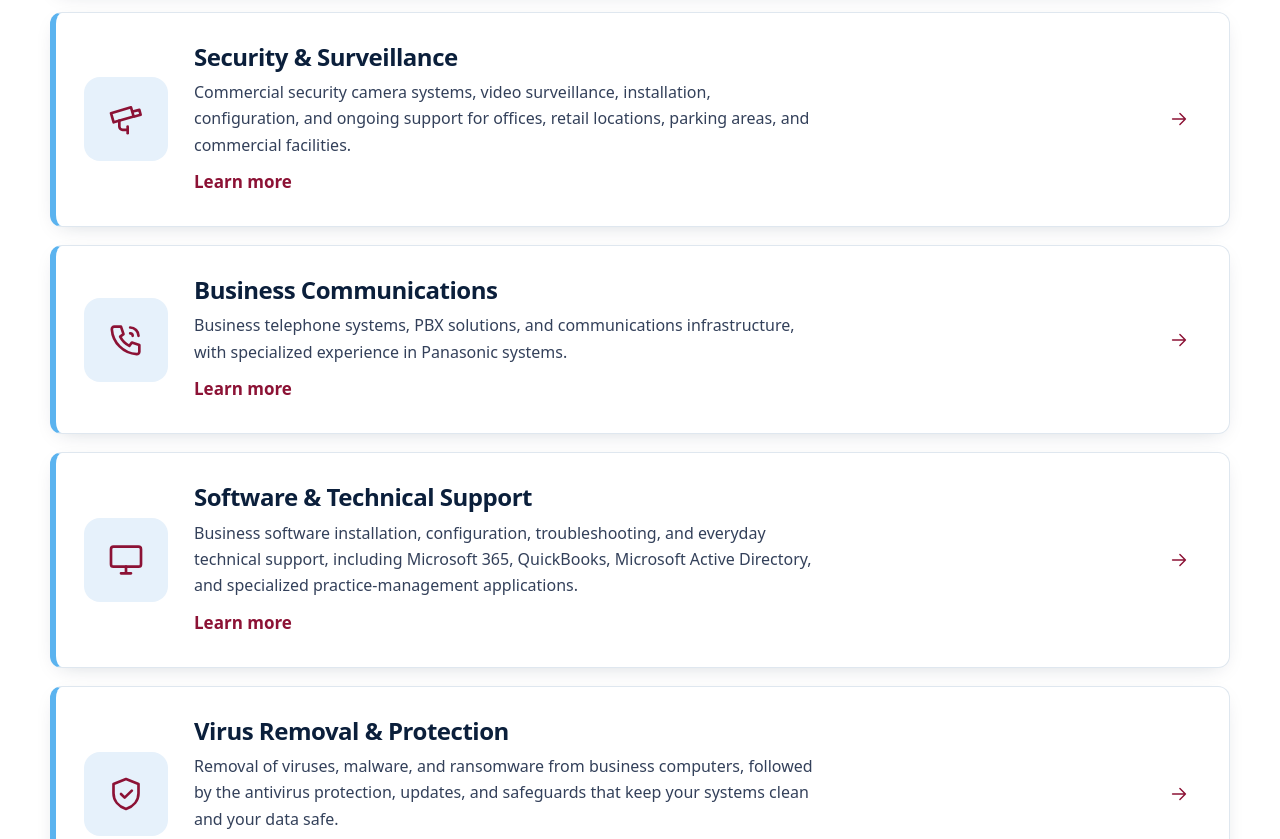
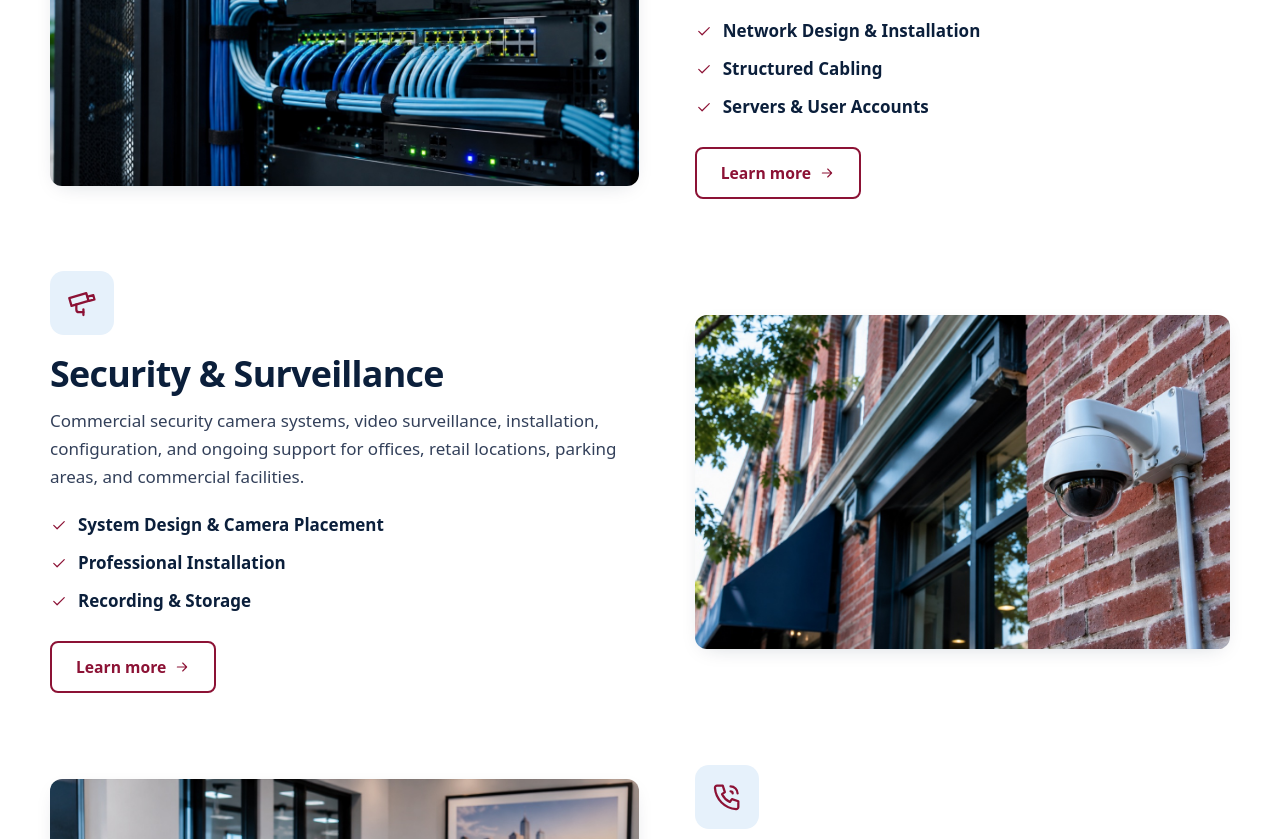
Before and after one commit to jorjamandy/rs-computer-solutions, an Astro site: page /services in a window 1280 px wide. Shown: the part 661-1500 px from the top of the page. Built offline with nearby package versions, Linux system fonts and the light colour scheme; Astro itself is replaced by a stand-in of ours.

Commit message:
Services: alternating photo sections; About: storefront photo beside the story
Co-Authored-By: Claude Opus 5.5 <noreply@anthropic.com>

```diff
--- a/src/data/site.ts
+++ b/src/data/site.ts
@@ -66,6 +66,7 @@ export const services = [
   {
     id: "it-networking",
     icon: "network",
+    photo: "networking-cabinet",
     image: "network",
     title: "IT & Networking",
     card: "Reliable infrastructure, networking, cabling, and ongoing support.",
@@ -74,6 +75,7 @@ export const services = [
   {
     id: "security-surveillance",
     icon: "camera",
+    photo: "security-surveillance-camera",
     image: "camera",
     title: "Security & Surveillance",
     card: "Professional surveillance systems and security camera installation.",
@@ -82,6 +84,7 @@ export const services = [
   {
     id: "business-communications",
     icon: "phone",
+    photo: "business-communications-reception",
     image: "phone",
     title: "Business Communications",
     card: "Business phone systems, PBX solutions, and connectivity.",
@@ -90,6 +93,7 @@ export const services = [
   {
     id: "software-support",
     icon: "desktop",
+    photo: "technical-support-workbench",
     image: "software",
     title: "Software & Technical Support",
     card: "Business software, Microsoft 365, troubleshooting, and everyday IT assistance.",
--- a/src/pages/services.astro
+++ b/src/pages/services.astro
@@ -3,7 +3,7 @@ import Base from "../layouts/Base.astro";
 import Icon from "../components/Icon.astro";
 import PageHero from "../components/PageHero.astro";
 import Cta from "../components/Cta.astro";
-import { services } from "../data/site";
+import { services, serviceDetails } from "../data/site";
 const base = import.meta.env.BASE_URL;
 ---
 <Base current="services/" title="Business Technology Services" description="IT and networking, security and surveillance, business communications, and software and technical support from RS Computer Solutions.">
@@ -13,8 +13,23 @@ const base = import.meta.env.BASE_URL;
   </PageHero>
 
   <section class="section-sm">
-    <div class="wrap rows">
-      {services.map((s) => (
+    <div class="wrap svc-list">
+      {services.map((s, i) => s.photo ? (
+        <article class:list={["svc", { "svc-flip": i % 2 === 1 }]} id={s.id}>
+          <a class="svc-photo" href={`${base}services/${s.id}/`} tabindex="-1" aria-hidden="true">
+            <img src={`${base}images/services/${s.photo}.jpg`} alt="" loading={i === 0 ? "eager" : "lazy"} />
+          </a>
+          <div class="svc-text">
+            <span class="tile"><Icon name={s.icon} size={34} /></span>
+            <h2>{s.title}</h2>
+            <p>{s.text}</p>
+            <ul class="svc-points">
+              {serviceDetails[s.id].includes.slice(0, 3).map((x) => <li><Icon name="check" size={18} />{x.title}</li>)}
+            </ul>
+            <a class="btn btn-outline" href={`${base}services/${s.id}/`}>Learn more <Icon name="arrow" size={16} /></a>
+          </div>
+        </article>
+      ) : (
         <a class="rowcard" id={s.id} href={`${base}services/${s.id}/`}>
           <span class="tile"><Icon name={s.icon} size={40} /></span>
           <div>
--- a/src/styles/global.css
+++ b/src/styles/global.css
@@ -453,3 +453,30 @@ a.ind-card:hover .inline-link { text-decoration: underline; }
    drops its bottom padding and every section gap on the page is 72px. */
 .section-flush { padding-bottom: 0; }
 @media (max-width: 560px) { .hh .eyebrow::after { display: none; } }
+
+/* Services page: alternating photo and text sections */
+.svc-list { display: grid; gap: 72px; }
+.svc { display: grid; grid-template-columns: 1.1fr 1fr; gap: 56px; align-items: center; }
+.svc-flip .svc-photo { order: 2; }
+.svc-photo { display: block; border-radius: var(--radius); overflow: hidden; box-shadow: var(--shadow); aspect-ratio: 16 / 10; }
+.svc-photo img { width: 100%; height: 100%; object-fit: cover; transition: transform .6s ease; }
+.svc-photo:hover img { transform: scale(1.03); }
+.svc-text .tile { width: 64px; height: 64px; border-radius: 14px; margin-bottom: 18px; }
+.svc-text h2 { margin-bottom: 12px; }
+.svc-points { display: grid; gap: 10px; margin: 20px 0 26px; }
+.svc-points li { display: flex; align-items: center; gap: 10px; font-weight: 600; color: var(--navy); }
+.svc-points svg { color: var(--maroon); }
+.svc-list .rowcard h2 { font-size: 1.5rem; }
+
+/* About page: storefront photo beside the statement */
+.about-split { display: grid; grid-template-columns: 1fr 1fr; gap: 56px; align-items: center; }
+.about-photo { border-radius: var(--radius); overflow: hidden; box-shadow: var(--shadow); aspect-ratio: 4 / 3; }
+.about-photo img { width: 100%; height: 100%; object-fit: cover; }
+.about-copy h2 { font-size: clamp(1.7rem, 3.2vw, 2.4rem); }
+.about-copy p { margin-top: 18px; font-size: 1.08rem; }
+
+@media (max-width: 860px) {
+  .svc, .about-split { grid-template-columns: 1fr; gap: 28px; }
+  .svc-flip .svc-photo { order: 0; }
+  .svc-list { gap: 56px; }
+}
```
Also changed, not shown: src/pages/about.astro (+6 -1 lines), public/images/services/about-philadelphia-business.jpg (added), public/images/services/business-communications-reception.jpg (added), public/images/services/networking-cabinet.jpg (added), public/images/services/security-surveillance-camera.jpg (added), public/images/services/technical-support-workbench.jpg (added).
